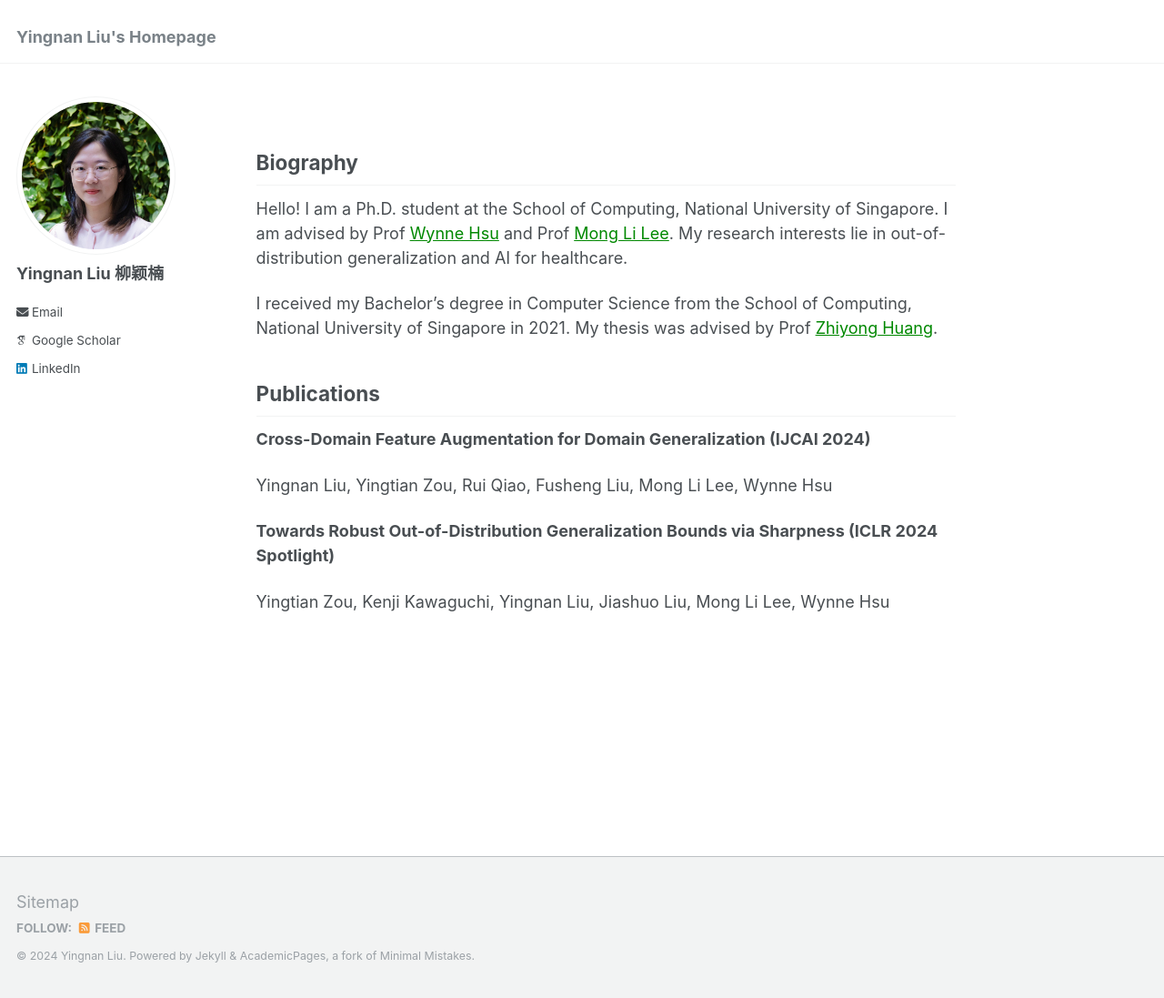
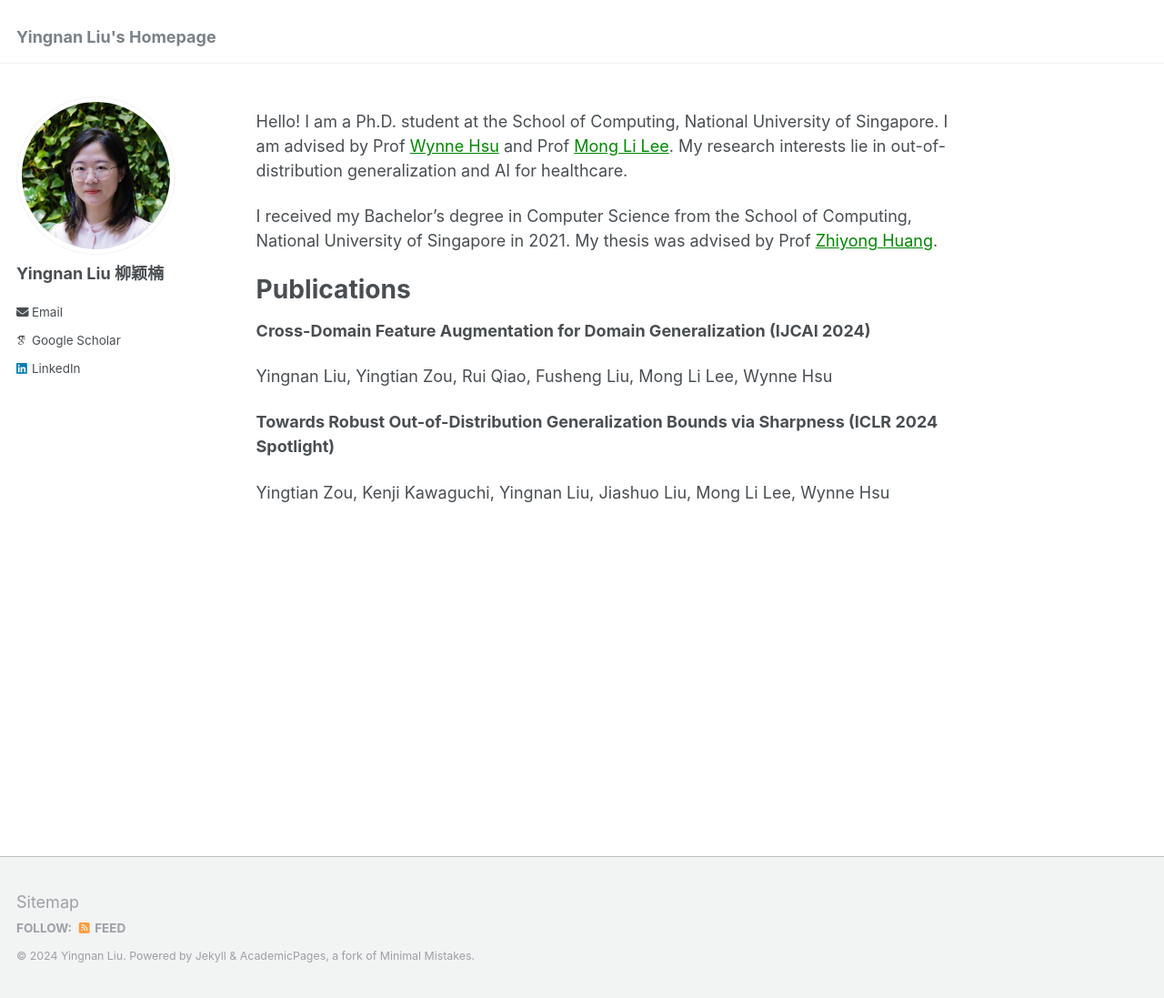
Before and after one commit to NancyQuris/nancyquris.github.io, a Jekyll site: the page built from _pages/about.md, in a window 1280 px wide and 1097 px high. Shown: the whole window at 91% size. Built offline with Jekyll 4.4.1, drawn with Linux system fonts in a browser that asks for light colours; some web fonts are replaced.

Commit message:
Update about.md

```diff
--- a/_pages/about.md
+++ b/_pages/about.md
@@ -6,14 +6,14 @@ redirect_from:
   - /about/
   - /about.html
 ---
-## Biography
 
 Hello! I am a Ph.D. student at the School of Computing, National University of Singapore. I am advised by Prof [Wynne Hsu](https://www.comp.nus.edu.sg/~whsu/) and Prof [Mong Li Lee](https://www.comp.nus.edu.sg/~leeml/). My research interests lie in out-of-distribution generalization and AI for healthcare.
 
 I received my Bachelor's degree in Computer Science from the School of Computing, National University of Singapore in 2021. My thesis was advised by Prof [Zhiyong Huang](https://www.comp.nus.edu.sg/~huangzy/).
 
 
-## Publications
+Publications
+======
 
 **Cross-Domain Feature Augmentation for Domain Generalization (IJCAI 2024)**
 
```
